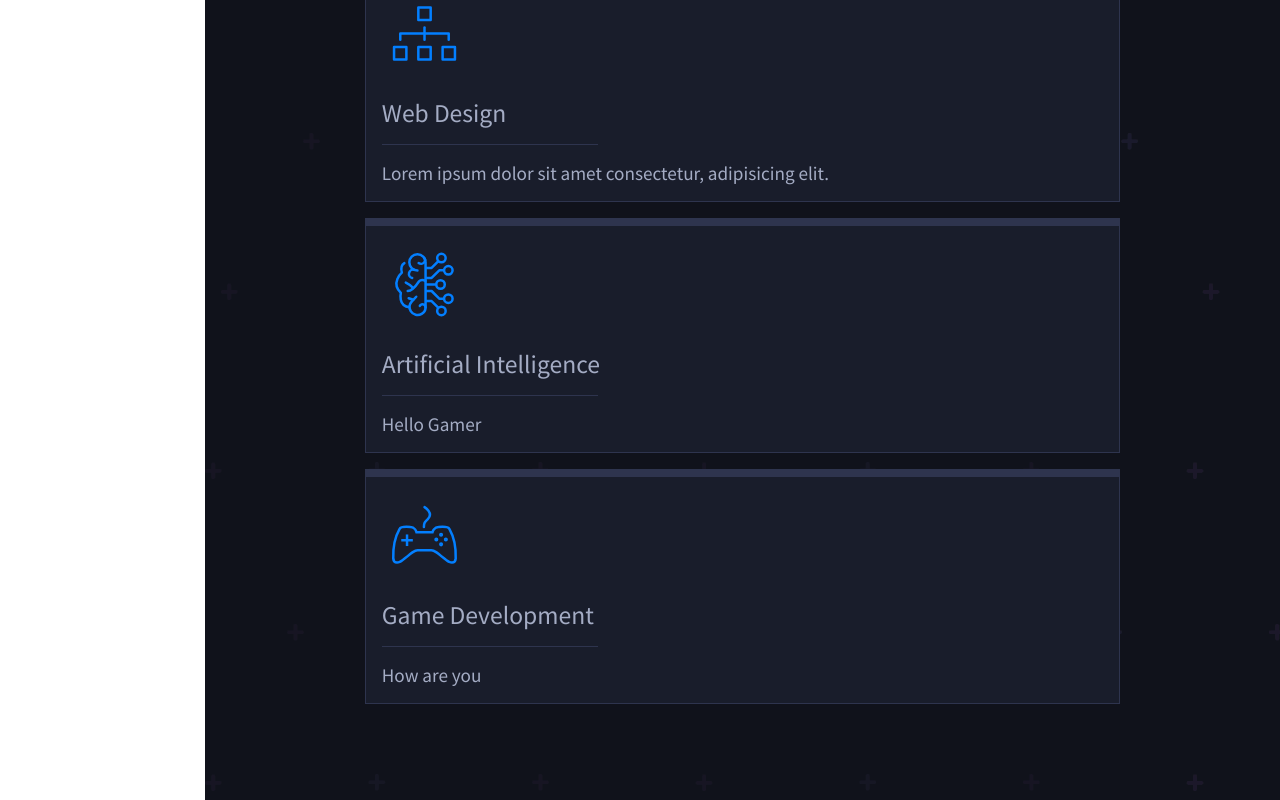
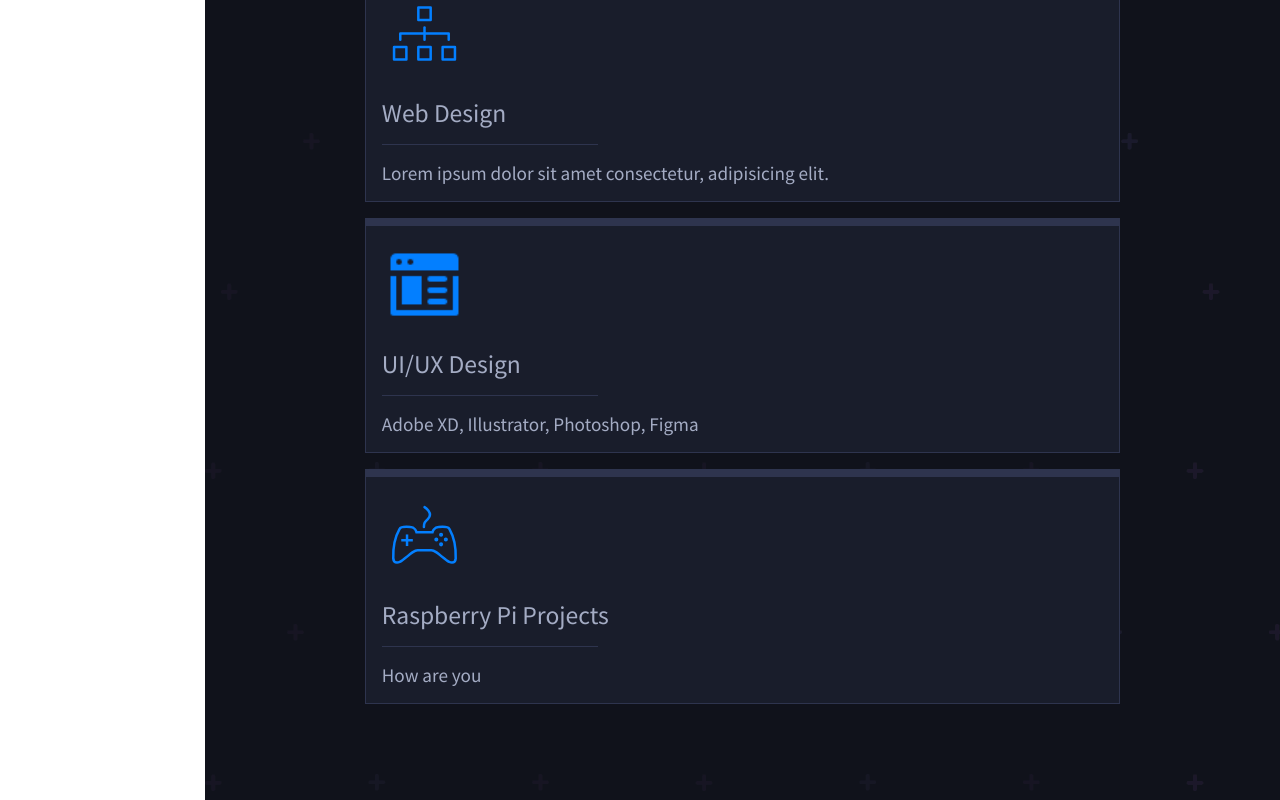
Before and after one commit to richardestes/portfolio, a React (Create React App) app: page /about in a window 1280 px wide. Shown: the part 1790-2590 px from the top of the page. Built offline with nearby package versions, Linux system fonts and the light colour scheme.

Commit message:
updated svg icons

```diff
--- a/src/Pages/AboutPage.js
+++ b/src/Pages/AboutPage.js
@@ -4,7 +4,7 @@ import ImageSection from "../Components/ImageSection";
 import SkillsSection from "../Components/SkillsSection";
 import ServicesSection from "../Components/ServicesSection";
 import design from "../img/design.svg";
-import intelligence from "../img/intelligence.svg";
+import uiuxdesign from "../img/uiuxdesign.svg";
 import gamedev from "../img/game-dev.svg";
 
 function AboutPage() {
@@ -32,11 +32,11 @@ function AboutPage() {
           text={"Lorem ipsum dolor sit amet consectetur, adipisicing elit."}
         />
         <ServicesSection
-          image={intelligence}
-          title={"Artificial Intelligence"}
-          text={"Hello Gamer"}
+          image={uiuxdesign}
+          title={"UI/UX Design"}
+          text={"Adobe XD, Illustrator, Photoshop, Figma"}
         />
-        <ServicesSection image={gamedev} title={"Game Development"} text={"How are you"} />
+        <ServicesSection image={gamedev} title={"Raspberry Pi Projects"} text={"How are you"} />
       </div>
     </div>
   );
```
Also changed, not shown: src/img/uiuxdesign.svg (added).
